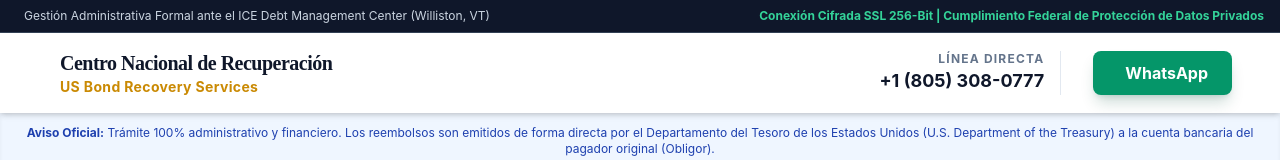
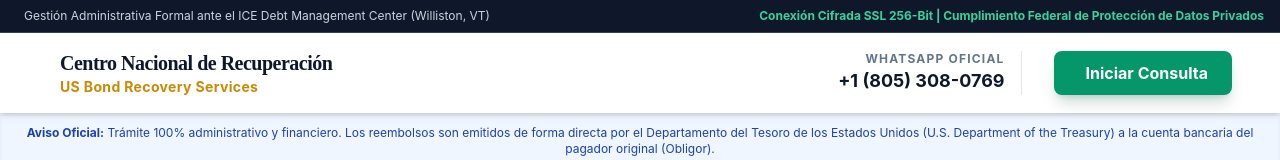
Before and after one commit to villalbaromeroneidydayana-design/asesoria-migratoria, a React (Vite) app: page /fianzas in a window 1280 px wide. Shown: the top 160 px of the page. Built offline with nearby package versions, Linux system fonts and the light colour scheme.

Commit message:
fix(contact): change number to 805-308-0769 and enforce whatsapp only links as regular calls are unsupported

```diff
--- a/src/config/firmData.ts
+++ b/src/config/firmData.ts
@@ -8,8 +8,8 @@
   licenseDate: "11/02/1990",
   verificationDirectoryUrl: "https://www.texasbar.com",
   officeAddress: "800 W Weatherford St, Fort Worth, TX 76102",
-  phone: "+1 (805) 308-0777",
-  whatsappNumber: "18053080777",
+  phone: "+1 (805) 308-0769",
+  whatsappNumber: "18053080769",
   email: "tramites.visas.u.oficial@gmail.com",
   website: "www.franciscohernandez.com",
 
--- a/src/pages/BondRefundLanding.tsx
+++ b/src/pages/BondRefundLanding.tsx
@@ -93,20 +93,24 @@
         </div>
         <div className="hidden md:flex items-center gap-4">
           <div className="text-right mr-4 border-r border-slate-200 pr-4">
-            <p className="text-xs text-slate-500 uppercase font-bold tracking-widest">Línea Directa</p>
-            <p className="font-bold text-navy-900 text-lg"><a href={`tel:${firmData.phone.replace(/\D/g, '')}`}>{firmData.phone}</a></p>
+            <p className="text-xs text-slate-500 uppercase font-bold tracking-widest">WhatsApp Oficial</p>
+            <p className="font-bold text-navy-900 text-lg">
+              <a href={`https://wa.me/${firmData.whatsappNumber.replace(/\D/g, '')}`} target="_blank" rel="noopener noreferrer">
+                {firmData.phone}
+              </a>
+            </p>
           </div>
           <button
             onClick={handleWhatsAppCalc}
             className="bg-emerald-600 hover:bg-emerald-500 text-white font-bold py-2.5 px-6 rounded-lg flex items-center gap-2 transition shadow-lg shadow-emerald-900/20"
           >
             <i className="fa-brands fa-whatsapp text-xl"></i>
-            <span>WhatsApp</span>
+            <span>Iniciar Consulta</span>
           </button>
         </div>
-        {/* Mobile Call Button */}
-        <a href={`tel:${firmData.phone.replace(/\D/g, '')}`} className="md:hidden bg-navy-900 text-white w-10 h-10 rounded-full flex items-center justify-center shadow-lg">
-          <i className="fa-solid fa-phone"></i>
+        {/* Mobile WhatsApp Button */}
+        <a href={`https://wa.me/${firmData.whatsappNumber.replace(/\D/g, '')}`} target="_blank" rel="noopener noreferrer" className="md:hidden bg-emerald-500 text-white w-10 h-10 rounded-full flex items-center justify-center shadow-lg">
+          <i className="fa-brands fa-whatsapp text-xl"></i>
         </a>
       </header>
 
@@ -367,7 +371,11 @@
           <div>
             <h4 className="text-white font-serif font-bold text-lg mb-4">Centro Nacional de Recuperación</h4>
             <p className="mb-2"><i className="fa-solid fa-building-flag mr-2 text-gold-500"></i> Sede: {firmData.officeAddress}</p>
-            <p className="mb-2"><i className="fa-solid fa-phone mr-2 text-gold-500"></i> {firmData.phone}</p>
+            <p className="mb-2">
+              <a href={`https://wa.me/${firmData.whatsappNumber.replace(/\D/g, '')}`} target="_blank" rel="noopener noreferrer" className="hover:text-gold-400 transition">
+                <i className="fa-brands fa-whatsapp mr-2 text-gold-500"></i> {firmData.phone}
+              </a>
+            </p>
             <p><i className="fa-solid fa-envelope mr-2 text-gold-500"></i> {firmData.email}</p>
           </div>
           <div className="md:col-span-2 bg-slate-800/50 p-6 rounded-xl border border-slate-700">
```
